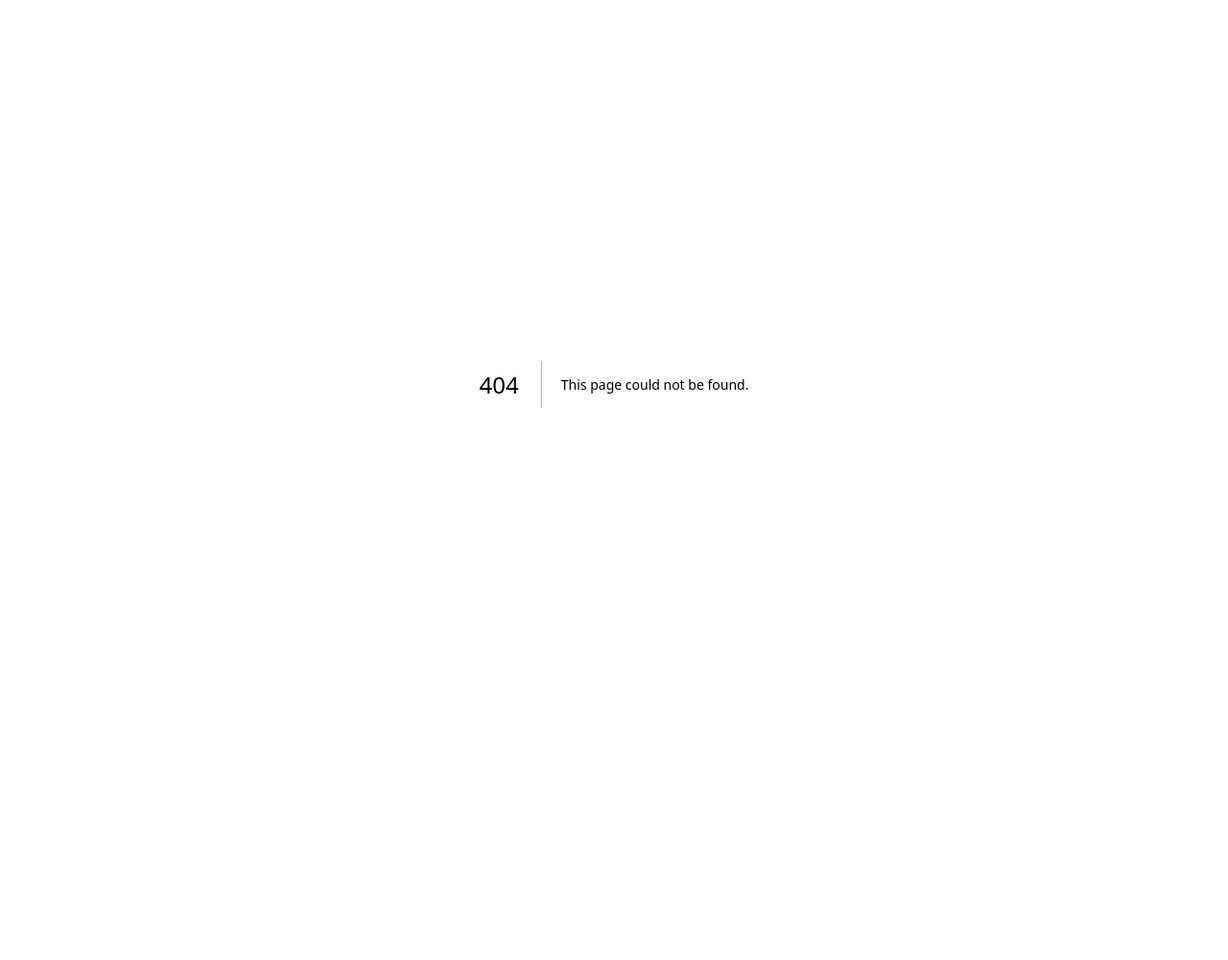
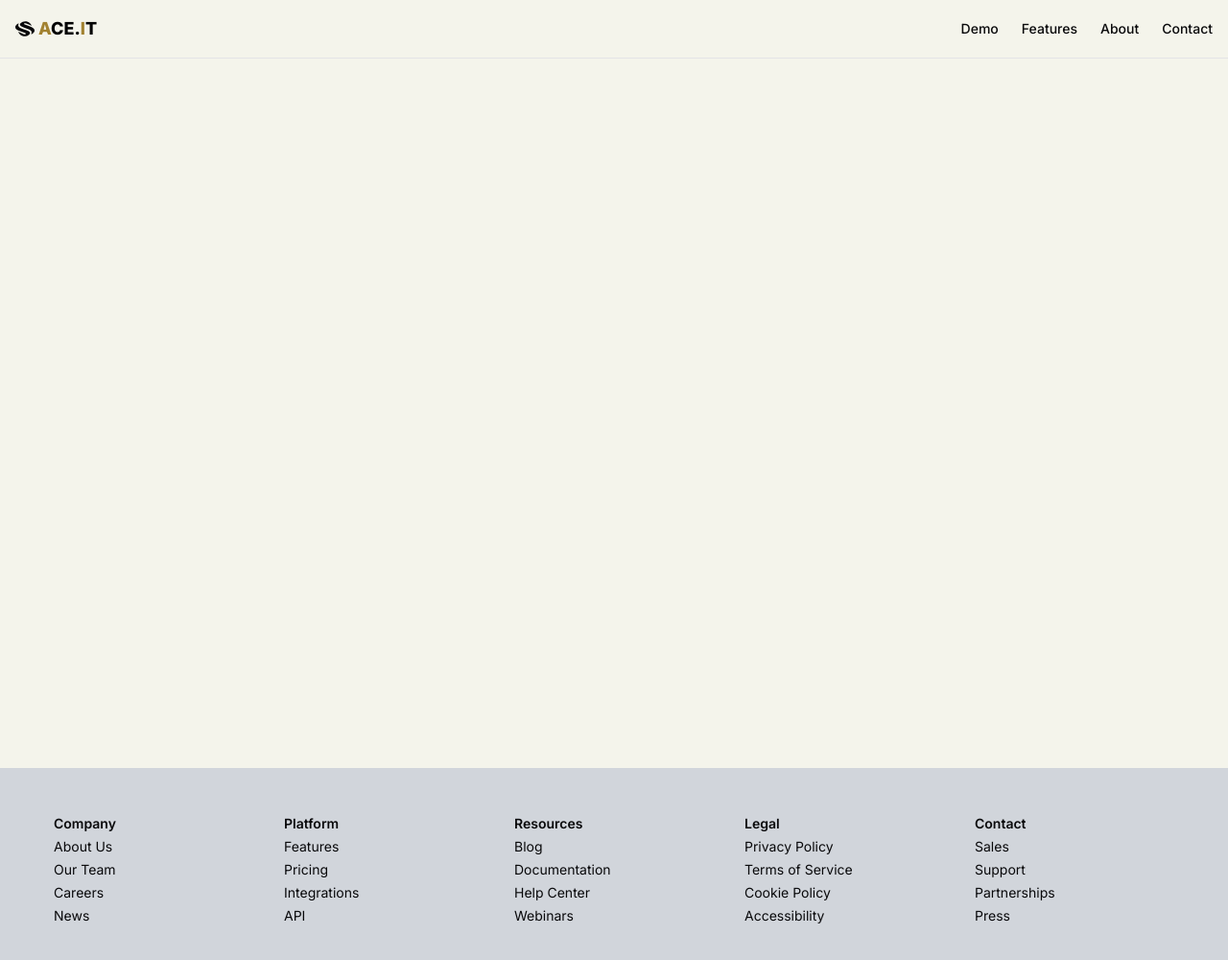
Before and after one commit to Y-ZR/ACE.IT, a Next.js app: page /dashboard in a window 1280 px wide. Before the commit this address had no page. Shown: the top 1000 px of the page at 96% size. Before the commit the page ends 800 px from the top, so only its background shows below. Built offline with nearby package versions, Linux system fonts and the light colour scheme.

Commit message:
added dashboard page skeleton + refactor code

```diff
--- /dev/null
+++ b/src/app/dashboard/page.js
@@ -0,0 +1,103 @@
+"use client";
+
+import React from "react"
+import Link from "next/link"
+import { SiStudyverse } from "react-icons/si";
+import { useEffect, useState } from "react";
+
+
+export default function DashboardPage() {
+  const [isScrolled, setIsScrolled] = useState(false);
+
+
+  useEffect(() => {
+    const handleScroll = () => {
+      if (window.scrollY > 10) {
+        setIsScrolled(true);
+      } else {
+        setIsScrolled(false);
+      }
+    };
+
+    window.addEventListener("scroll", handleScroll);
+
+    return () => {
+      window.removeEventListener("scroll", handleScroll);
+    };
+  }, []);
+
+
+  return (
+    <div className="flex flex-col min-h-[100dvh] bg-[#f4f4eb] relative">
+      <header className={`fixed top-0 left-0 right-0 flex items-center p-4 border-b transition-all duration-300 z-10 ${isScrolled ? "backdrop-blur-md bg-opacity-30" : "bg-opacity-100"}`}>
+        <Link className="flex items-center justify-center" href="/">
+          <SiStudyverse className="w-5 h-5" />
+          <span className="text-lg font-extrabold text-black ml-1">
+            <span className="text-[#a28231]">A</span>CE.<span className="text-[#a28231]">I</span>T
+          </span>
+        </Link>
+        <nav className="ml-auto flex gap-4 sm:gap-6">
+          <Link className="text-sm font-medium hover:underline underline-offset-4" href="/proficiency-form">
+            Demo
+          </Link>
+          <Link className="text-sm font-medium hover:underline underline-offset-4" href="#">
+            Features
+          </Link>
+          <Link className="text-sm font-medium hover:underline underline-offset-4" href="#">
+            About
+          </Link>
+          <Link className="text-sm font-medium hover:underline underline-offset-4" href="#">
+            Contact
+          </Link>
+        </nav>
+      </header>
+
+      <main className="flex-1">
+        <section className="flex flex-col items-center justify-center min-h-screen">
+
+
+        </section>
+      </main>
+
+      <footer className="bg-gray-300 p-6 md:py-12 w-full">
+        <div className="container max-w-7xl grid grid-cols-2 sm:grid-cols-3 md:grid-cols-5 gap-8 text-sm">
+          <div className="grid gap-1">
+            <h3 className="font-semibold">Company</h3>
+            <Link href="#">About Us</Link>
+            <Link href="#">Our Team</Link>
+            <Link href="#">Careers</Link>
+            <Link href="#">News</Link>
+          </div>
+          <div className="grid gap-1">
+            <h3 className="font-semibold">Platform</h3>
+            <Link href="#">Features</Link>
+            <Link href="#">Pricing</Link>
+            <Link href="#">Integrations</Link>
+            <Link href="#">API</Link>
+          </div>
+          <div className="grid gap-1">
+            <h3 className="font-semibold">Resources</h3>
+            <Link href="#">Blog</Link>
+            <Link href="#">Documentation</Link>
+            <Link href="#">Help Center</Link>
+            <Link href="#">Webinars</Link>
+          </div>
+          <div className="grid gap-1">
+            <h3 className="font-semibold">Legal</h3>
+            <Link href="#">Privacy Policy</Link>
+            <Link href="#">Terms of Service</Link>
+            <Link href="#">Cookie Policy</Link>
+            <Link href="#">Accessibility</Link>
+          </div>
+          <div className="grid gap-1">
+            <h3 className="font-semibold">Contact</h3>
+            <Link href="#">Sales</Link>
+            <Link href="#">Support</Link>
+            <Link href="#">Partnerships</Link>
+            <Link href="#">Press</Link>
+          </div>
+        </div>
+      </footer>
+    </div>
+  )
+}
--- a/src/app/page.js
+++ b/src/app/page.js
@@ -18,6 +18,7 @@ import { useEffect, useState } from "react";
 export default function LandingPage() {
   const [isScrolled, setIsScrolled] = useState(false);
 
+
   useEffect(() => {
     const handleScroll = () => {
       if (window.scrollY > 10) {
@@ -33,6 +34,7 @@ export default function LandingPage() {
       window.removeEventListener("scroll", handleScroll);
     };
   }, []);
+
 
   return (
     <div className="flex flex-col min-h-[100dvh] bg-[#f4f4eb] relative">
@@ -316,6 +318,7 @@ export default function LandingPage() {
   )
 }
 
+
 function CompassIcon(props) {
   return (
     <svg
--- a/src/app/proficiency-form/page.js
+++ b/src/app/proficiency-form/page.js
@@ -11,7 +11,6 @@ import { Label } from "@/components/ui/label"
 import { Input } from "@/components/ui/input"
 import { Select, SelectContent, SelectItem, SelectTrigger, SelectValue } from "@/components/ui/select"
 import { Button } from "@/components/ui/button"
-import { DropdownMenuCheckboxItemProps } from "@radix-ui/react-dropdown-menu"
 import {
   DropdownMenu,
   DropdownMenuCheckboxItem,
@@ -20,7 +19,6 @@ import {
   DropdownMenuSeparator,
   DropdownMenuTrigger,
 } from "@/components/ui/dropdown-menu"
-
 
 
 export default function ProficiencyFormPage() {
@@ -46,6 +44,7 @@ export default function ProficiencyFormPage() {
       window.removeEventListener("scroll", handleScroll);
     };
   }, []);
+
 
   return (
     <div className="flex flex-col min-h-[100dvh] bg-[#f4f4eb] relative">
@@ -74,7 +73,6 @@ export default function ProficiencyFormPage() {
 
       <main className="flex-1">
         <section className="flex flex-col items-center justify-center min-h-screen">
-
           <Card className="p-8 space-y-4 w-[40%] ">
             <div className="space-y-2 text-center">
               <h1 className="text-3xl font-bold">Preliminary Proficiency Form</h1>
@@ -163,7 +161,6 @@ export default function ProficiencyFormPage() {
                 </div>
             </form>
           </Card>
-
         </section>
       </main>
 
```
